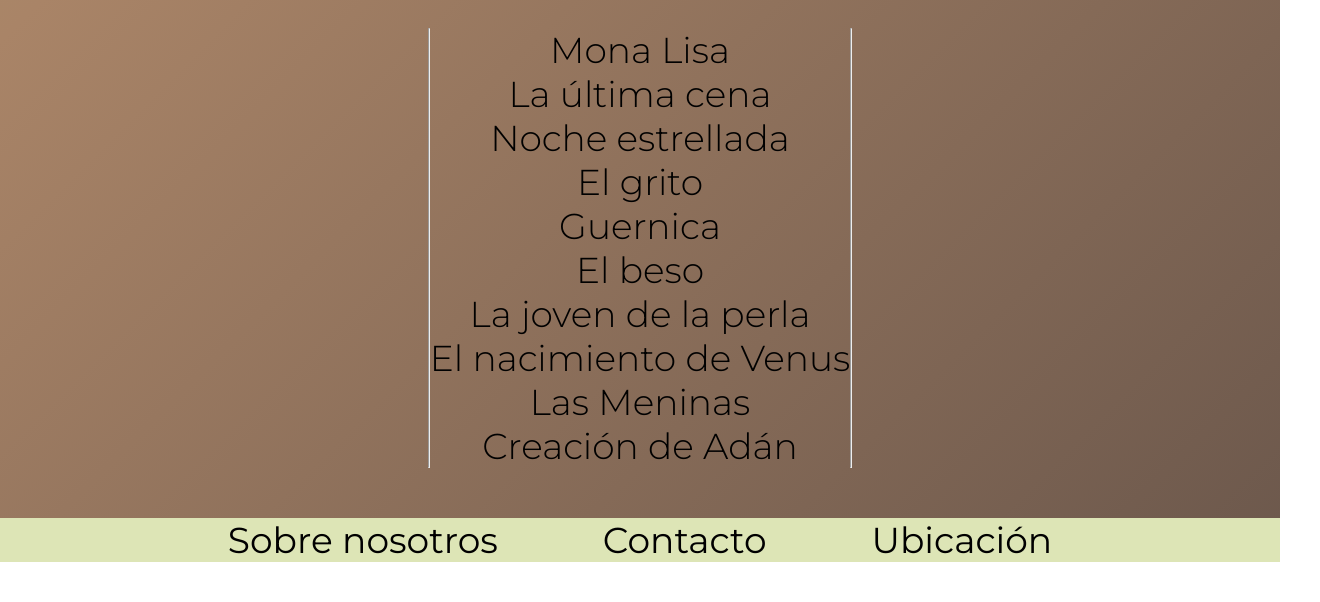
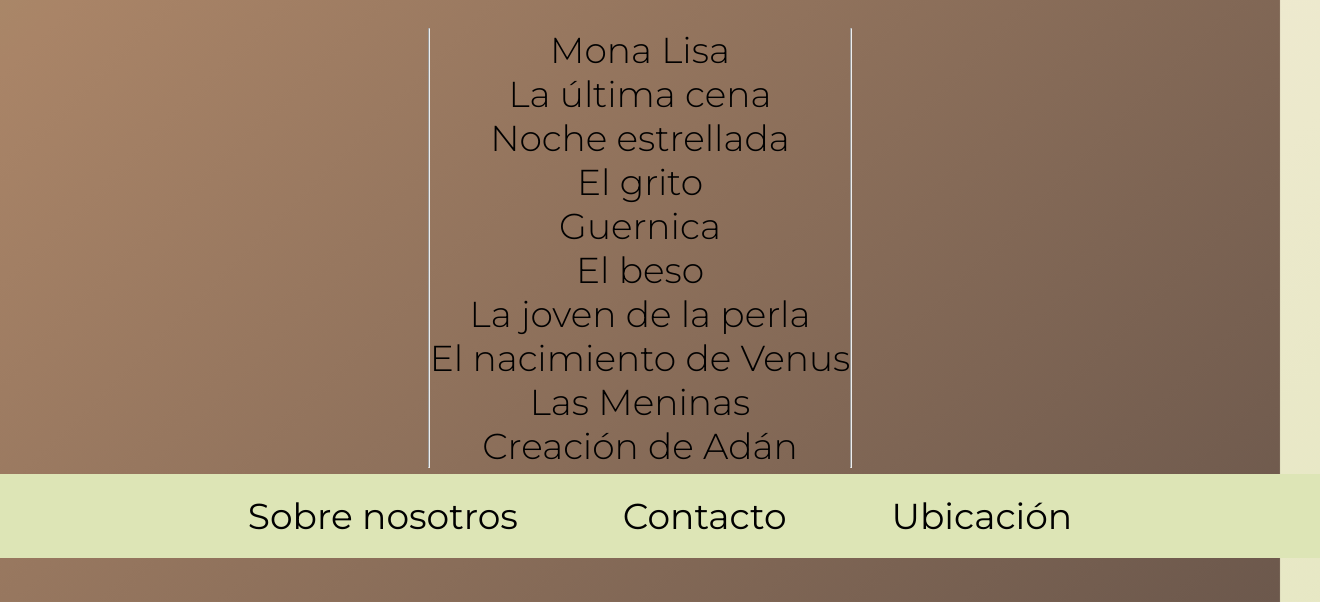
Before and after one commit to TizianoParto/GDA, a website: page index.html in a window 1280 px wide. Shown: the part 242-844 px from the top of the page, 1320 px wide, since content can reach past the window. Before the commit the page ends 804 px from the top, so only its background shows below. Drawn offline with Linux system fonts and the light colour scheme.

Commit message:
footer fallido

```diff
--- a/index.html
+++ b/index.html
@@ -36,7 +36,7 @@
                 <hr>
             </div>
         </main>
-        <footer id="if">
+        <footer>
             <h3>
                 <a href="./paginas/sobre-nosotros.html">Sobre nosotros</a>
                 <a href="./paginas/contacto.html">Contacto</a>
--- a/scss/general/reset.scss
+++ b/scss/general/reset.scss
@@ -2,5 +2,4 @@
     margin: 0;
     padding: 0;
     font-family: 'Montserrat', sans-serif;
-    box-sizing: border-box;
 }
--- a/scss/layout/body.scss
+++ b/scss/layout/body.scss
@@ -1,4 +1,5 @@
 body{
+    min-height: 100vh;
     background-image: linear-gradient(135deg, #f0ead2, #dde5b6, #adc178, #a98467, #6c584c);
     background-size: 500%;
     animation: fanimado 10s infinite;
--- a/scss/layout/footer.scss
+++ b/scss/layout/footer.scss
@@ -1,11 +1,10 @@
 footer{
-    height: auto;
+    position: sticky;
+    bottom: 0;
     width: 100%;
     background-color: #dde5b6;
+    padding: 20px;
     text-align: center;
-    position: relative;
-    bottom: 0;
-    margin-top: 24px;
 
     h3{
         a{
@@ -16,8 +15,4 @@ footer{
             margin: 50px;
         }
     }
-
-    #if{
-        position: absolute;
-    }
 }
```
Also changed, not shown: css/main.css, 1 other file.
